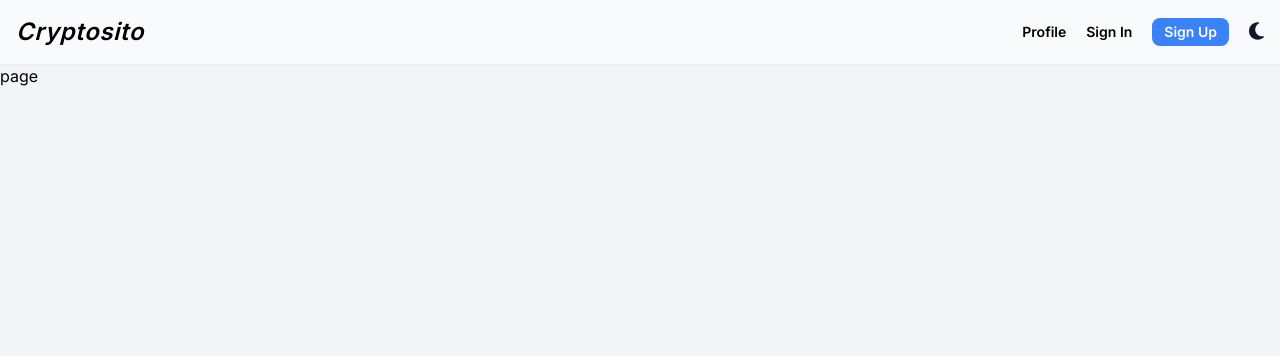
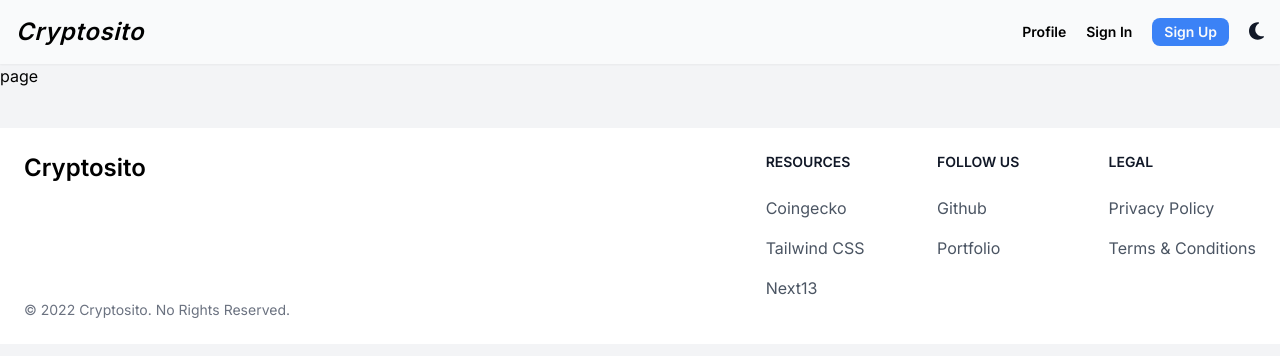
Before and after one commit to Infiplaya/cryptositov2, a Next.js app: page /account in a window 1280 px wide. Shown: the top 356 px of the page. Built offline with nearby package versions, Linux system fonts and the light colour scheme.

Commit message:
Add footer

```diff
--- /dev/null
+++ b/app/Components/Footer.tsx
@@ -0,0 +1,89 @@
+export function Footer() {
+  return (
+    <footer className="p-4 bg-white sm:p-6 dark:bg-gray-900 mt-10">
+      <div className="md:flex md:justify-between">
+        <div className="mb-6 md:mb-0">
+          <a href="https://cryptositov2.vercel.app/" className="flex items-center">
+            <span className="self-center text-2xl font-semibold whitespace-nowrap dark:text-white">
+              Cryptosito
+            </span>
+          </a>
+        </div>
+        <div className="grid grid-cols-2 gap-8 sm:gap-6 sm:grid-cols-3">
+          <div>
+            <h2 className="mb-6 text-sm font-semibold text-gray-900 uppercase dark:text-white">
+              Resources
+            </h2>
+            <ul className="text-gray-600 dark:text-gray-400">
+              <li className="mb-4">
+                <a href="https://flowbite.com/" className="hover:underline">
+                  Coingecko
+                </a>
+              </li>
+              <li className="mb-4">
+                <a href="https://tailwindcss.com/" className="hover:underline">
+                  Tailwind CSS
+                </a>
+              </li>
+              <li>
+                <a href="https://beta.nextjs.org/docs" className="hover:underline">
+                  Next13
+                </a>
+              </li>
+            </ul>
+          </div>
+          <div>
+            <h2 className="mb-6 text-sm font-semibold text-gray-900 uppercase dark:text-white">
+              Follow us
+            </h2>
+            <ul className="text-gray-600 dark:text-gray-400">
+              <li className="mb-4">
+                <a
+                  href="https://github.com/Infiplaya"
+                  className="hover:underline "
+                >
+                  Github
+                </a>
+              </li>
+              <li>
+                <a
+                  href="https://psoban.vercel.app/"
+                  className="hover:underline"
+                >
+                  Portfolio
+                </a>
+              </li>
+            </ul>
+          </div>
+          <div>
+            <h2 className="mb-6 text-sm font-semibold text-gray-900 uppercase dark:text-white">
+              Legal
+            </h2>
+            <ul className="text-gray-600 dark:text-gray-400">
+              <li className="mb-4">
+                <a href="#" className="hover:underline">
+                  Privacy Policy
+                </a>
+              </li>
+              <li>
+                <a href="#" className="hover:underline">
+                  Terms &amp; Conditions
+                </a>
+              </li>
+            </ul>
+          </div>
+        </div>
+      </div>
+      <div className="sm:flex sm:items-center sm:justify-between">
+        <span className="text-sm text-gray-500 sm:text-center dark:text-gray-400">
+          © 2022{" "}
+          <a href="https://cryptositov2.vercel.app/" className="hover:underline">
+            Cryptosito
+          </a>
+          . No Rights Reserved.
+        </span>
+        <div className="flex mt-4 space-x-6 sm:justify-center sm:mt-0"></div>
+      </div>
+    </footer>
+  );
+}
--- a/app/layout.tsx
+++ b/app/layout.tsx
@@ -6,6 +6,7 @@ import { Providers } from "./providers";
 import { config } from "@fortawesome/fontawesome-svg-core";
 import "@fortawesome/fontawesome-svg-core/styles.css";
 import { Suspense } from "react";
+import { Footer } from "./Components/Footer";
 config.autoAddCss = false;
 
 // If loading a variable font, you don't need to specify the font weight
@@ -27,6 +28,7 @@ export default function RootLayout({
         <Providers>
           <Navbar />
           <Suspense>{children}</Suspense>
+          <Footer />
         </Providers>
       </body>
     </html>
```
